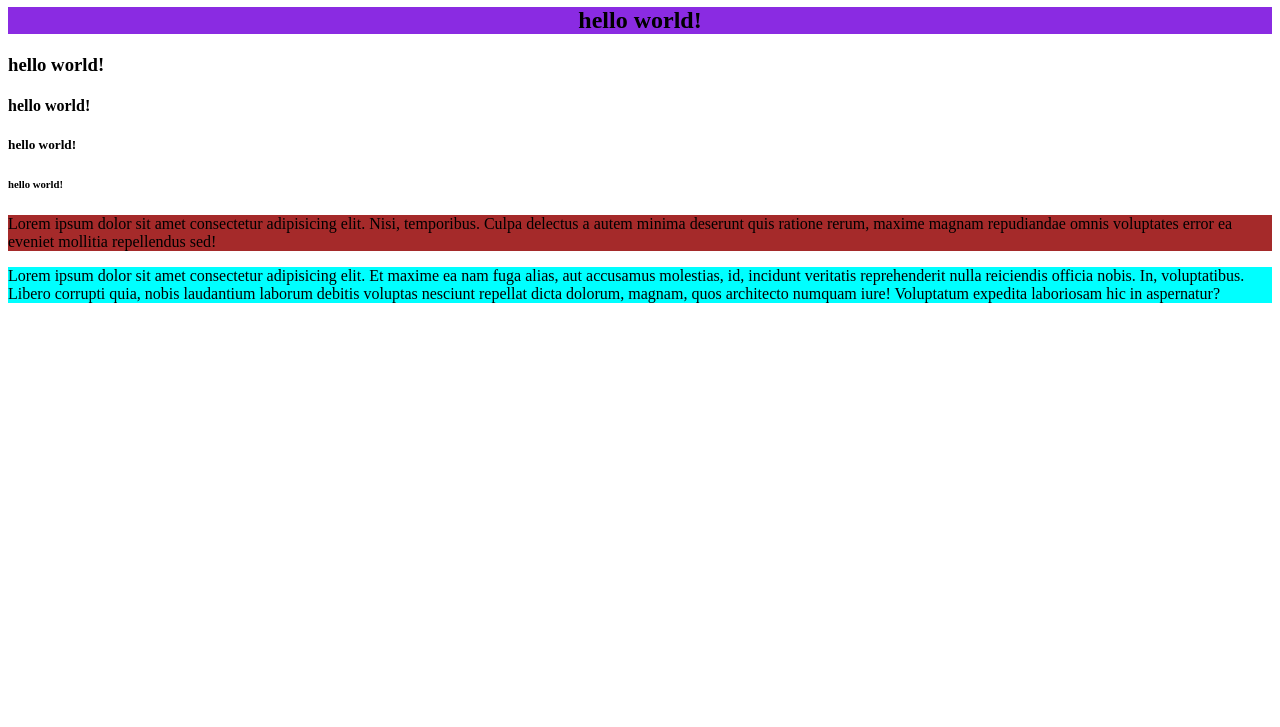
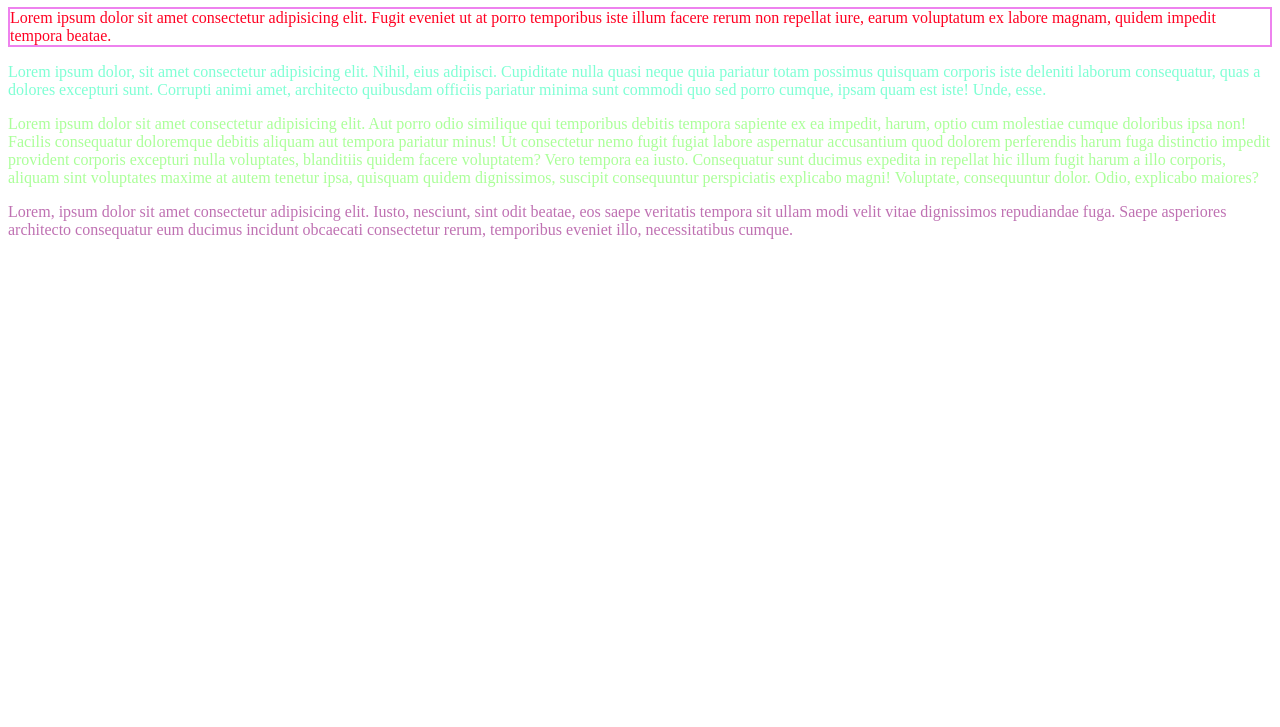
Before and after one commit to Shrutigupta102005/web_development, a plain HTML site: page basic/tags.html in a window 1280 px wide. Shown: the part 73-800 px from the top of the page. Drawn offline with Linux system fonts and the light colour scheme.

Commit message:
just some css applied to product catalog website .

```diff
--- /dev/null
+++ b/Capstone_project/Product_Catlog.css
@@ -0,0 +1,34 @@
+h1,h2{
+    font-size: 40px;
+    text-align: center;
+}
+#box1{
+
+}
+
+img{
+    border-image: 3px dotted #EAD8B1;
+}
+body {
+    background-color: #F5F5F5;
+    color: #333333;
+}
+
+#box1 {
+    background-color: #1F3A93;
+    color: #FFFFFF;
+}
+
+.accent {
+    color: #00BFFF;
+}
+
+.card {
+    background-color: #FFFFFF;
+    border: 1px solid #E1E1E1;
+}
+
+.footer {
+    background-color: #C0C0C0;
+    color: #1F3A93;
+}
--- a/basic/tags.css
+++ b/basic/tags.css
@@ -1,4 +1,7 @@
-h2{
-    background-color: blueviolet;
-    text-align: center;
+#p1{
+    color:rgb(255, 0, 34);
+    border: solid 2px violet;
 }
+#p2{color:aquamarine;}
+#p3{color:#abff99;}
+#p4{color:hsla(310, 59%, 39%, 0.663);}
--- a/basic/tags.html
+++ b/basic/tags.html
@@ -3,29 +3,30 @@
 <head>
     <meta charset="UTF-8">
     <meta name="viewport" content="width=device-width, initial-scale=1.0">
+    <link rel="StyleSheet"  href="tags.css">
     <title>Document</title>
-    <link rel="Stylesheet" href="tags.css">
-    <style>
-        p{
-            background-color: aqua;
-        }
-    </style>
 </head>
 <body>
+    <h1>Welcome to the World of Shruti!!</h1>
+    <p id="p1">Lorem ipsum dolor sit amet consectetur adipisicing elit.
+         Fugit eveniet ut at porro temporibus iste illum facere rerum non repellat iure,
+         earum voluptatum ex labore magnam, quidem impedit tempora beatae.</p>
+    <p id="p2">Lorem ipsum dolor, sit amet consectetur adipisicing elit. Nihil, eius adipisci.
+        Cupiditate nulla quasi neque quia pariatur totam possimus quisquam corporis iste
+         deleniti laborum consequatur, quas a dolores excepturi sunt. Corrupti animi amet,
+         architecto quibusdam officiis pariatur minima sunt commodi quo sed porro cumque,
+         ipsam quam est iste! Unde, esse.</p>
+    <p id="p3">Lorem ipsum dolor sit amet consectetur adipisicing elit.
+        Aut porro odio similique qui temporibus debitis tempora sapiente ex ea impedit, harum,
+        optio cum molestiae cumque doloribus ipsa non! Facilis consequatur doloremque debitis
+        aliquam aut tempora pariatur minus! Ut consectetur nemo fugit fugiat labore aspernatur
+         accusantium quod dolorem perferendis harum fuga distinctio impedit provident corporis
+         excepturi nulla voluptates, blanditiis quidem facere voluptatem? Vero tempora ea iusto.
+         Consequatur sunt ducimus expedita in repellat hic illum fugit harum a illo corporis,
+         aliquam sint voluptates maxime at autem tenetur ipsa, quisquam quidem dignissimos,
+         suscipit
+        consequuntur perspiciatis explicabo magni! Voluptate, consequuntur dolor. Odio, explicabo maiores?</p>
+        <p id="p4">Lorem, ipsum dolor sit amet consectetur adipisicing elit. Iusto, nesciunt, sint odit beatae, eos saepe veritatis tempora sit ullam modi velit vitae dignissimos repudiandae fuga. Saepe asperiores architecto consequatur eum ducimus incidunt obcaecati consectetur rerum, temporibus eveniet illo, necessitatibus cumque.</p>
 
-    <h1>hello world!</h1>
-    <h2>hello world!</h2>
-    <h3>hello world!</h3>
-    <h4>hello world!</h4>
-    <h5>hello world!</h5>
-    <h6>hello world!</h6>
-    <!--Inline Css-->
-    <p style="background-color: brown;">Lorem ipsum dolor sit amet consectetur adipisicing elit. Nisi, temporibus. Culpa delectus a autem minima deserunt quis ratione rerum, maxime magnam repudiandae omnis voluptates error ea eveniet mollitia repellendus sed!</p>
-
-    <p>Lorem ipsum dolor sit amet consectetur adipisicing elit. Et maxime ea nam fuga alias,
-    aut accusamus molestias, id, incidunt veritatis reprehenderit nulla reiciendis officia
-    nobis. In, voluptatibus. Libero corrupti quia, nobis laudantium laborum debitis
-    voluptas nesciunt repellat dicta dolorum, magnam,
-         quos architecto numquam iure! Voluptatum expedita laboriosam hic in aspernatur?</p>
-</body>
+    </body>
 </html>
```
Also changed, not shown: Capstone_project/Product_Catlog.html (+8 -6 lines), Capstone_project/Screenshot 2024-11-19 145427.png (added), Capstone_project/Sofa.png (added).
